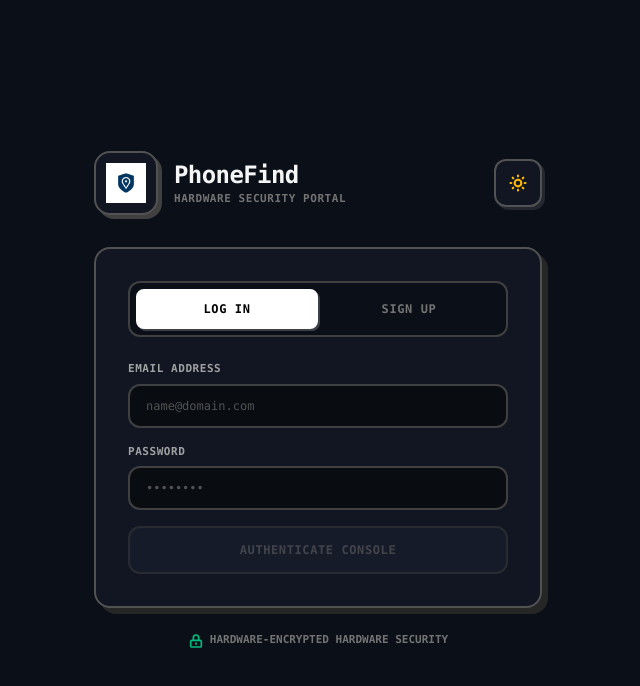
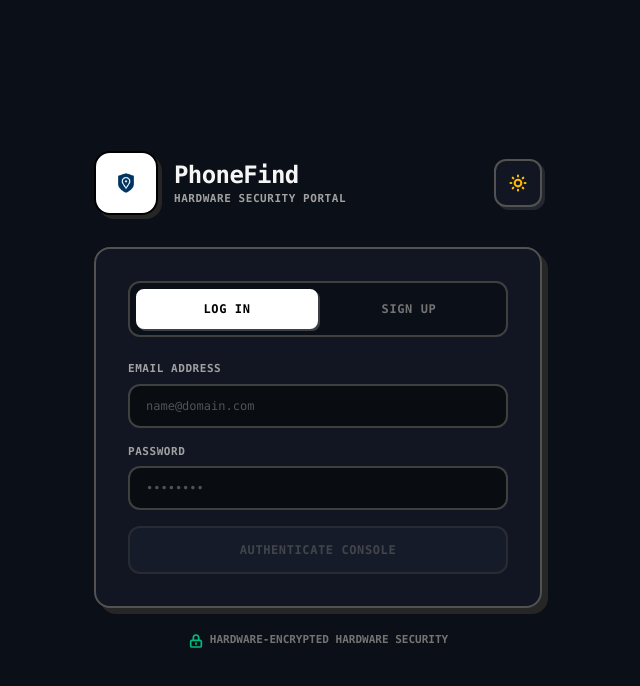
Before and after one commit to ritesh59697/PhoneFind, a Next.js app: page /login in a window 1280 px wide. Shown: the top 686 px of the page, without its empty margins (322-962 px from the left). Built offline with nearby package versions, Linux system fonts and the light colour scheme.

Commit message:
Enclose project logo in solid white badge container with rounded corners across Light & Dark modes

```diff
--- a/app/dashboard/page.tsx
+++ b/app/dashboard/page.tsx
@@ -102,15 +102,13 @@ export default function DashboardPage() {
         {/* Top Header Navigation */}
         <header className={`flex items-center justify-between pb-6 mb-8 border-b-[2.5px] ${darkMode ? "border-neutral-800" : "border-neutral-900"}`}>
           <div className="flex items-center gap-4">
-            {/* Prominent Large Logo Box with Hard Offset Shadow */}
+            {/* Seamless White Logo Badge in both Light & Dark Mode */}
             <div className="relative">
               <div className={`absolute inset-0 translate-x-[4px] translate-y-[4px] rounded-2xl ${
-                darkMode ? "bg-neutral-700" : "bg-black"
+                darkMode ? "bg-neutral-800" : "bg-black"
               }`} />
-              <div className={`relative w-16 h-16 rounded-2xl border-[2.5px] flex items-center justify-center p-2.5 transition-all ${
-                darkMode ? "bg-[#111622] border-neutral-600" : "bg-white border-black"
-              }`}>
-                <img src="/logo.png" alt="PhoneFind Official Logo" className="w-full h-full object-contain" />
+              <div className="relative w-16 h-16 rounded-2xl border-[2.5px] border-black bg-white flex items-center justify-center p-2.5 transition-all overflow-hidden">
+                <img src="/logo.png" alt="PhoneFind Official Logo" className="w-full h-full object-contain rounded-lg" />
               </div>
             </div>
             <div>
@@ -120,7 +118,7 @@ export default function DashboardPage() {
                   NEO-SYSTEM v1.0
                 </span>
               </div>
-              <p className="text-xs font-mono font-bold text-neutral-500 tracking-wider">HARDWARE MONITORING & TELEMETRY</p>
+              <p className="text-xs font-mono font-bold text-neutral-400 tracking-wider">HARDWARE MONITORING & TELEMETRY</p>
             </div>
           </div>
 
--- a/app/login/page.tsx
+++ b/app/login/page.tsx
@@ -57,20 +57,18 @@ export default function LoginPage() {
         {/* Top Header Console Bar */}
         <div className="flex items-center justify-between mb-8">
           <div className="flex items-center gap-4">
-            {/* Prominent Large Logo Box with Hard Offset Shadow */}
+            {/* Seamless White Logo Badge in both Light & Dark Mode */}
             <div className="relative">
               <div className={`absolute inset-0 translate-x-[4px] translate-y-[4px] rounded-2xl ${
-                darkMode ? "bg-neutral-700" : "bg-black"
+                darkMode ? "bg-neutral-800" : "bg-black"
               }`} />
-              <div className={`relative w-16 h-16 rounded-2xl border-[2.5px] flex items-center justify-center p-2.5 transition-all ${
-                darkMode ? "bg-[#111622] border-neutral-600" : "bg-white border-black"
-              }`}>
-                <img src="/logo.png" alt="PhoneFind Official Logo" className="w-full h-full object-contain" />
+              <div className="relative w-16 h-16 rounded-2xl border-[2.5px] border-black bg-white flex items-center justify-center p-2.5 transition-all overflow-hidden">
+                <img src="/logo.png" alt="PhoneFind Official Logo" className="w-full h-full object-contain rounded-lg" />
               </div>
             </div>
             <div>
               <h1 className="text-2xl font-mono font-black tracking-tight">PhoneFind</h1>
-              <p className="text-[11px] font-mono font-bold text-neutral-500 tracking-wider">HARDWARE SECURITY PORTAL</p>
+              <p className="text-[11px] font-mono font-bold text-neutral-400 tracking-wider">HARDWARE SECURITY PORTAL</p>
             </div>
           </div>
 
@@ -208,7 +206,7 @@ export default function LoginPage() {
                 </div>
               )}
 
-              {/* Neo-Brutalist Submit Action Button */}
+              {/* Action Button */}
               <div className="relative mt-2">
                 {isFormValid && (
                   <div className={`absolute inset-0 translate-x-[4px] translate-y-[4px] rounded-xl ${
```
